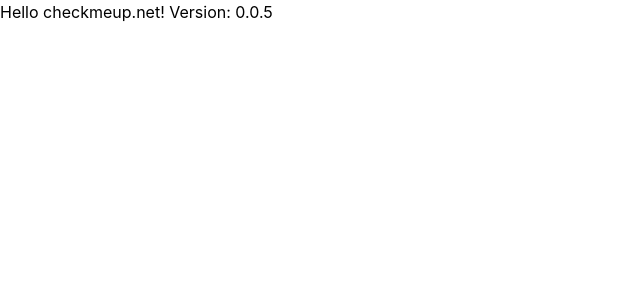
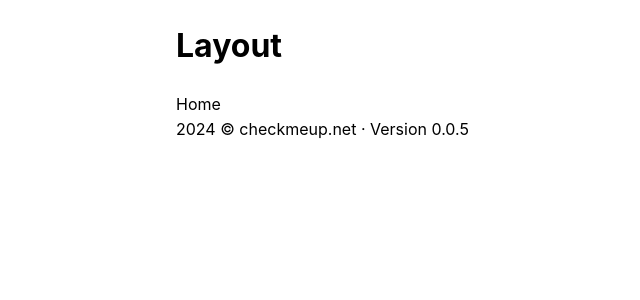
Before and after one commit to checkmeup/web, a React (Vite) app: page / in a window 1280 px wide. Shown: the top 300 px of the page, without its empty margins (0-640 px from the left). Built offline with nearby package versions, Linux system fonts and the light colour scheme.

Commit message:
Add layout

```diff
--- a/src/Routes.tsx
+++ b/src/Routes.tsx
@@ -1,10 +1,14 @@
 import { Route, Routes } from 'react-router-dom';
 import Home from './pages/Home';
+import Layout from './pages/Layout';
 
 const AppRoutes = () => {
   return (
     <Routes>
-      <Route path="/" element={<Home />}></Route>
+      <Route path="/" element={<Layout />}>
+        <Route index element={<Home />} />
+        <Route path="*" element={<h1>Not found.</h1>} />
+      </Route>
     </Routes>
   );
 };
--- /dev/null
+++ b/src/components/Footer.tsx
@@ -0,0 +1,7 @@
+import pkg from '../../package.json';
+
+const Footer = () => {
+  return <footer>2024 &copy; checkmeup.net &middot; Version {pkg.version}</footer>;
+};
+
+export default Footer;
--- a/src/pages/Home.tsx
+++ b/src/pages/Home.tsx
@@ -1,6 +1,10 @@
 import { Text } from '@mantine/core';
-import pkg from '../../package.json';
+import Footer from '../components/Footer';
 
-const Home = () => <Text>Hello checkmeup.net! Version: {pkg.version}</Text>;
-
+const Home = () => (
+  <>
+    <Text>Home</Text>
+    <Footer />
+  </>
+);
 export default Home;
--- /dev/null
+++ b/src/pages/Layout.tsx
@@ -0,0 +1,15 @@
+import { Outlet } from 'react-router-dom';
+import { Container, Box } from '@mantine/core';
+
+const Layout = () => {
+  return (
+    <Container>
+      <h1>Layout</h1>
+      <Box>
+        <Outlet />
+      </Box>
+    </Container>
+  );
+};
+
+export default Layout;
```
